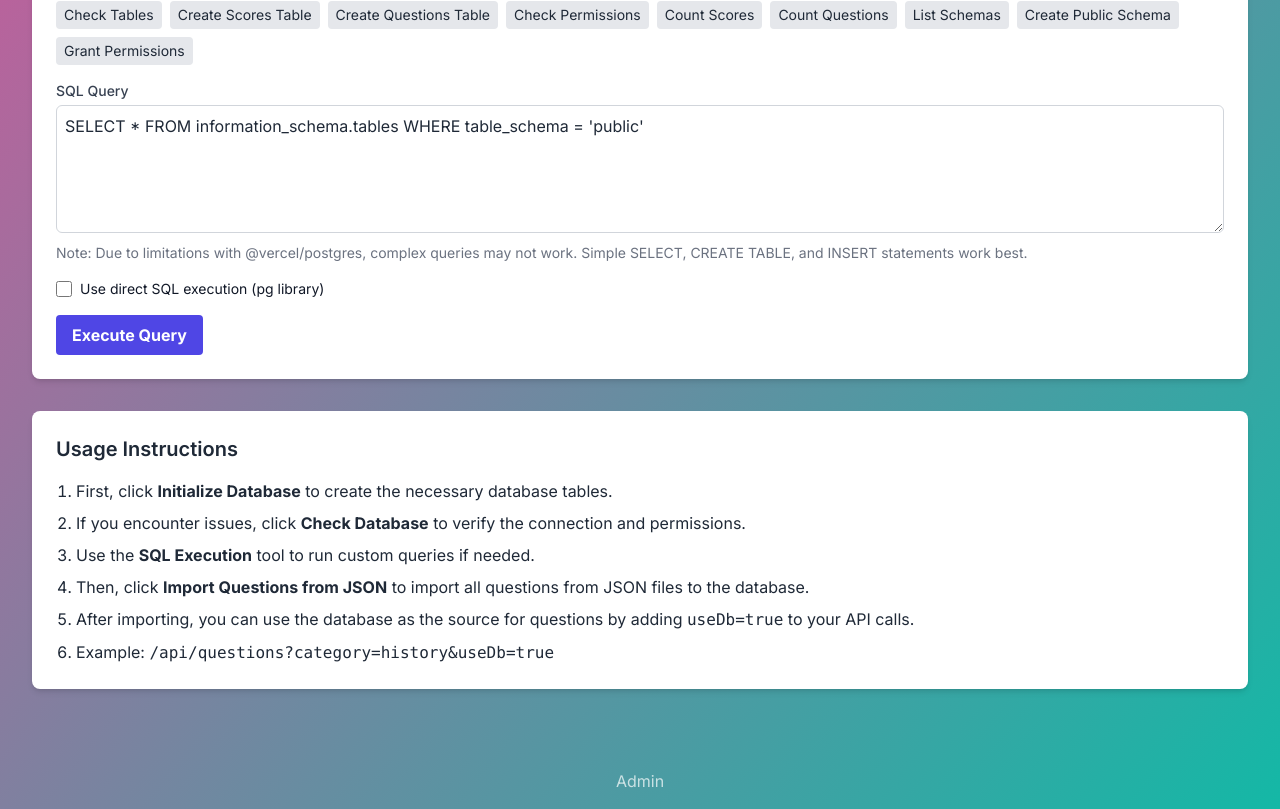
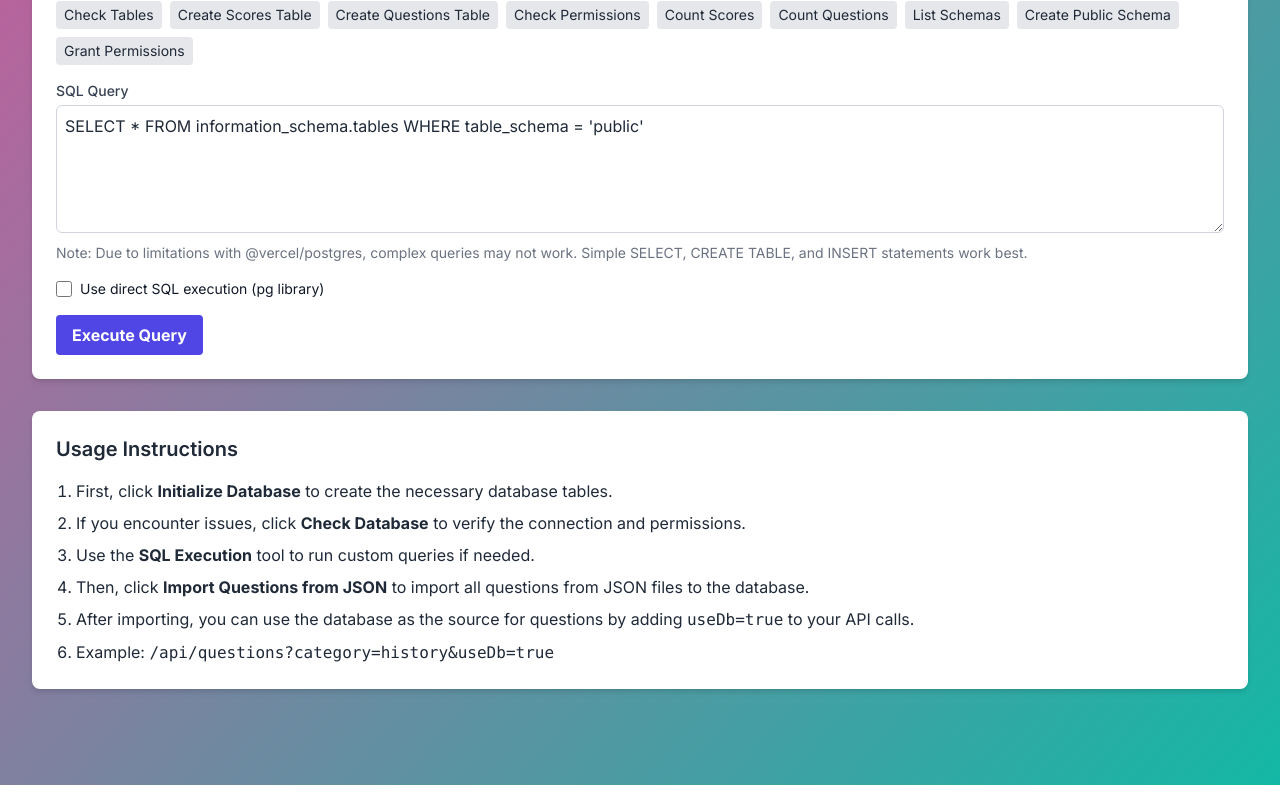
Before and after one commit to tinyamasisurum0/quizdunyasi, a Next.js app: page /admin in a window 1280 px wide. Shown: the part 753-1562 px from the top of the page. After the commit the page ends 1538 px from the top, so only its background shows below. Built offline with nearby package versions, Linux system fonts and the light colour scheme.

Commit message:
commit26

```diff
--- a/src/app/layout.tsx
+++ b/src/app/layout.tsx
@@ -24,9 +24,7 @@ export default function RootLayout({
           </main>
           <footer className="container mx-auto px-4 py-4 text-center text-white/70">
             <div className="flex justify-center space-x-4">
-              <Link href="/admin" className="hover:text-white transition-colors duration-300">
-                Admin
-              </Link>
+              {/* Admin link removed */}
             </div>
           </footer>
         </div>
```
